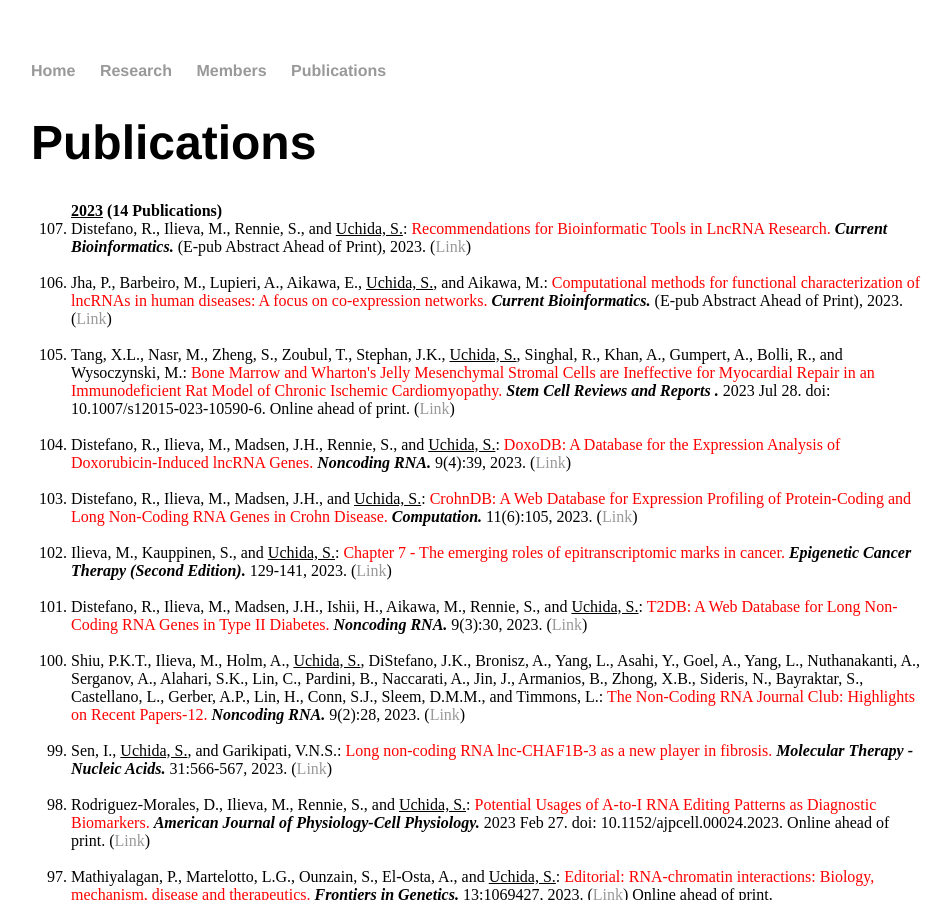
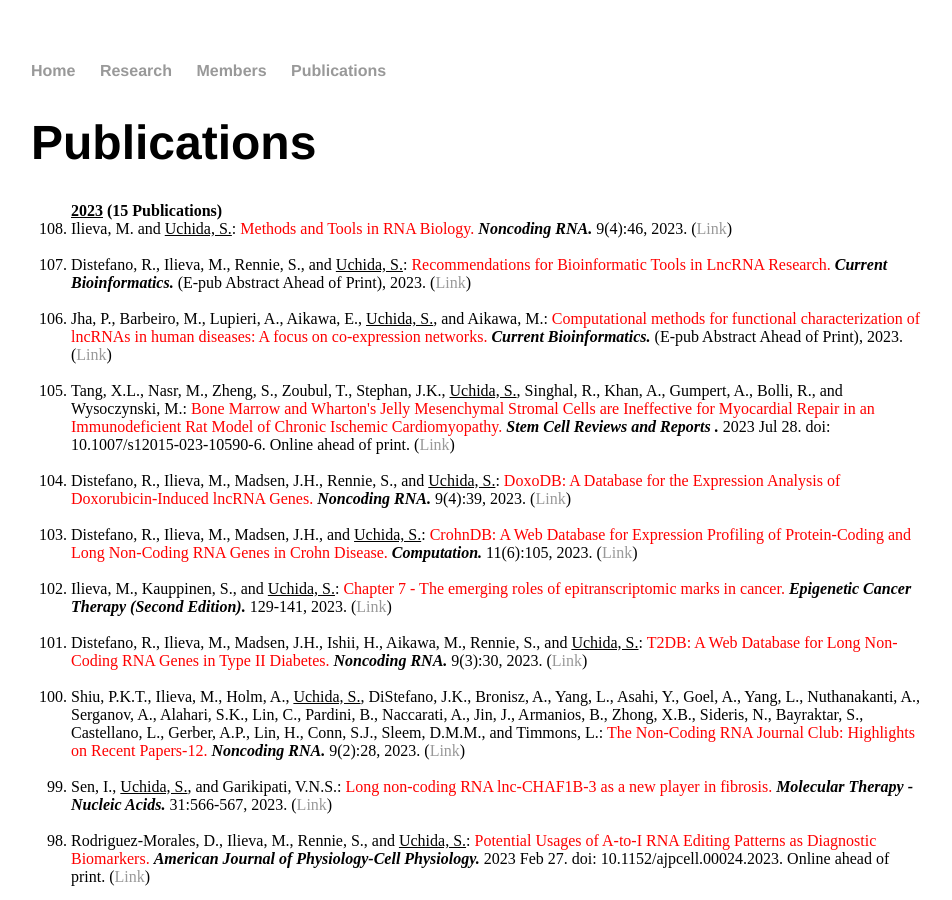
Before and after one commit to heartlncrna/heartlncrna.github.io, a Jekyll site: the page publications/pub_list.html, which Jekyll copies as it is, in a window 1280 px wide and 900 px high. Shown: the whole window, without its empty margins (161-1113 px from the left). Built offline with Jekyll 4.4.1, drawn with Linux system fonts in a browser that asks for light colours.

Commit message:
Update pub_list.html

```diff
--- a/publications/pub_list.html
+++ b/publications/pub_list.html
@@ -26,7 +26,10 @@
 
 			<p class="Normal">
 			<ol reversed="reversed">
-				<strong><u>2023</u>  (14 Publications)</strong>
+				<strong><u>2023</u>  (15 Publications)</strong>
+				<li>	Ilieva, M. and <u>Uchida, S.</u>: <font color="red">Methods and Tools in RNA Biology.</font> <b><i>  Noncoding RNA.</i></b> 9(4):46, 2023. (<a href="https://doi.org/10.3390/ncrna9040046">Link</span></a>)</li>
+			<br>
+
 				<li>	Distefano, R., Ilieva, M., Rennie, S., and <u>Uchida, S.</u>: <font color="red">Recommendations for Bioinformatic Tools in LncRNA Research.</font> <b><i>  Current Bioinformatics.</i></b> (E-pub Abstract Ahead of Print), 2023. (<a href="https://www.eurekaselect.com/article/133211">Link</span></a>)</li>
 			<br>
 
```
